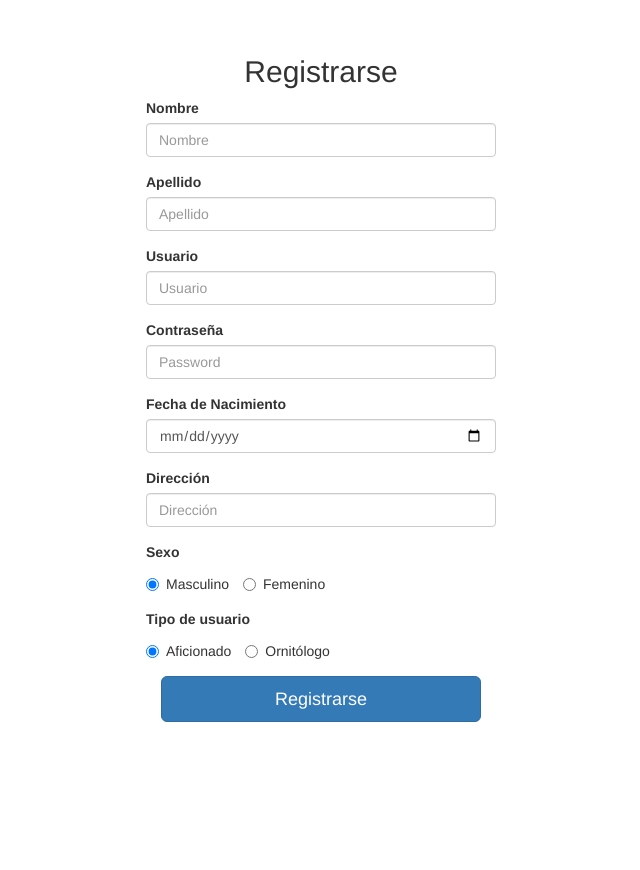
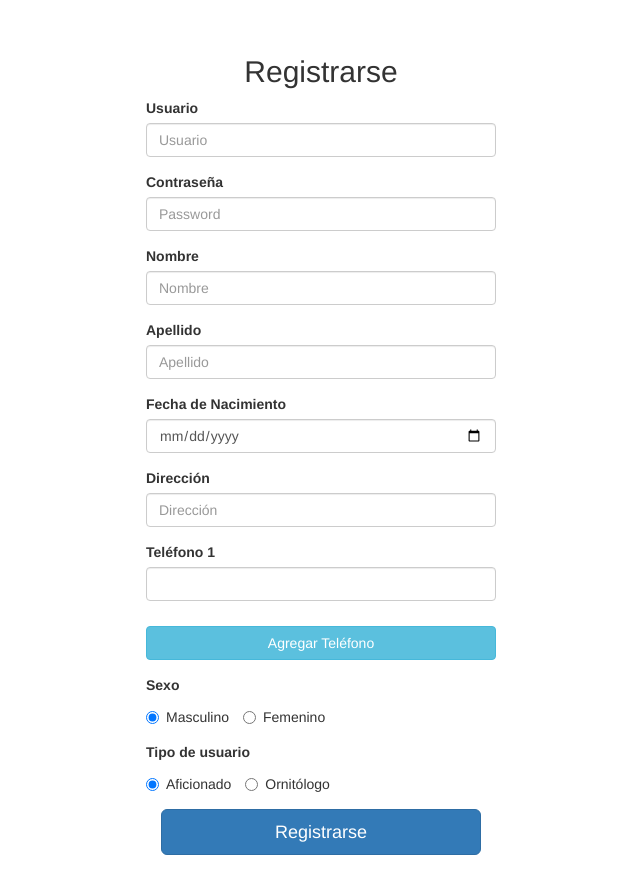
Before and after one commit to Bollack/Proyecto-Asociacion-Ornitologia, a PHP site: page /registro.html in a window 1280 px wide. Shown: the part 52-922 px from the top of the page, without its empty margins (319-959 px from the left). Before the commit the page ends 774 px from the top, so only its background shows below. Run offline with PHP 8.4, Linux system fonts and the light colour scheme.

Commit message:
Log-in, registro y .js para cada archivo

```diff
--- a/App/album.html
+++ b/App/album.html
@@ -46,5 +46,6 @@
 
     <script src="js/jquery.min.js"></script>
     <script src="js/bootstrap.min.js"></script>
+    <script src="js/album.js"></script>
   </body>
 </html>
--- a/App/consulta-albumes.html
+++ b/App/consulta-albumes.html
@@ -44,7 +44,12 @@
       </div>
     </nav>
 
+    <div class="contenedor">
+
+    </div>
+
     <script src="js/jquery.min.js"></script>
     <script src="js/bootstrap.min.js"></script>
+    <script src="js/consulta-albumes.js"></script>
   </body>
 </html>
--- a/App/consulta-usuarios.html
+++ b/App/consulta-usuarios.html
@@ -44,7 +44,12 @@
       </div>
     </nav>
 
+    <div class="contaier">
+
+    </div>
+
     <script src="js/jquery.min.js"></script>
     <script src="js/bootstrap.min.js"></script>
+    <script src="consulta-usuarios.js"></script>
   </body>
 </html>
--- a/App/crear-album.html
+++ b/App/crear-album.html
@@ -46,5 +46,6 @@
 
     <script src="js/jquery.min.js"></script>
     <script src="js/bootstrap.min.js"></script>
+    <script src="js/crear-album.js"></script>
   </body>
 </html>
--- a/App/css/registro.css
+++ b/App/css/registro.css
@@ -6,3 +6,6 @@
 .form-registro .btn{
 	margin-top: 10px;
 }
+.btn-info{
+	width: 350px;
+}
--- a/App/estadisticas.html
+++ b/App/estadisticas.html
@@ -46,5 +46,6 @@
 
     <script src="js/jquery.min.js"></script>
     <script src="js/bootstrap.min.js"></script>
+    <script src="js/estadisticas.js"></script>
   </body>
 </html>
--- a/App/ingresar.html
+++ b/App/ingresar.html
@@ -61,5 +61,6 @@
 
     <script src="js/jquery.min.js"></script>
     <script src="js/bootstrap.min.js"></script>
+    <script src="js/ingresar.js"></script>
   </body>
 </html>
--- /dev/null
+++ b/App/js/registro.js
@@ -0,0 +1,7 @@
+$(document).ready(function(){
+	var $counter = 2;
+	$('#agTel').click(function(){
+		$('#telefonos').append('<div class="form-group"><label for="Telefono'+$counter+'">Teléfono '+$counter+'</label><input type="text" id="Telefono'+$counter+'" class="form-control"></div>');
+		$counter++;
+	});
+});
--- a/App/perfil.html
+++ b/App/perfil.html
@@ -46,5 +46,6 @@
 
     <script src="js/jquery.min.js"></script>
     <script src="js/bootstrap.min.js"></script>
+    <script src="js/perfil.js"></script>
   </body>
 </html>
--- a/App/registro.html
+++ b/App/registro.html
@@ -48,20 +48,20 @@
       <form class="form-registro form-horizontal">
         <h2 class="text-center">Registrarse</h2>
         <div class="form-group">
+          <label for="Usuario">Usuario</label>
+          <input type="text" id="Usuario" class="form-control" placeholder="Usuario" required>
+        </div>
+        <div class="form-group">
+          <label for="Password">Contraseña</label>
+          <input type="password" id="Password" class="form-control" placeholder="Password" required>
+        </div>
+        <div class="form-group">
           <label for="Nombre">Nombre</label>
           <input type="text" id="Nombre" class="form-control" placeholder="Nombre" required>
         </div>
         <div class="form-group">
           <label for="Apellido">Apellido</label>
           <input type="text" id="Apellido" class="form-control" placeholder="Apellido" required>
-        </div>
-        <div class="form-group">
-          <label for="Usuario">Usuario</label>
-          <input type="text" id="Usuario" class="form-control" placeholder="Usuario" required>
-        </div>
-        <div class="form-group">
-          <label for="Password">Contraseña</label>
-          <input type="password" id="Password" class="form-control" placeholder="Password" required>
         </div>
         <div class="form-group">
           <label for="fNac">Fecha de Nacimiento</label>
@@ -71,6 +71,13 @@
           <label for="Direccion">Dirección</label>
           <input type="text" id="Direccion" class="form-control" placeholder="Dirección" required>
         </div>
+        <div id="telefonos">
+          <div class="form-group">
+            <label for="Telefono1">Teléfono 1</label>
+            <input type="text" id="Telefono1" class="form-control" required>
+          </div>
+        </div>
+        <div class="form-group"><button id="agTel" class="btn btn-info">Agregar Teléfono</button></div>
         <div class="form-group">
           <label>Sexo</label><br>
           <label class="radio-inline"><input type="radio" name="sexo" checked>Masculino</label>
@@ -87,5 +94,6 @@
 
     <script src="js/jquery.min.js"></script>
     <script src="js/bootstrap.min.js"></script>
+    <script src="js/registro.js"></script>
   </body>
 </html>
```
Also changed, not shown: App/js/album.js (added), App/js/consulta-albumes.js (added), App/js/consulta-usuarios.js (added), App/js/crear-album.js (added), App/js/estadisticas.js (added), App/js/ingresar.js (added), App/js/perfil.js (added).
